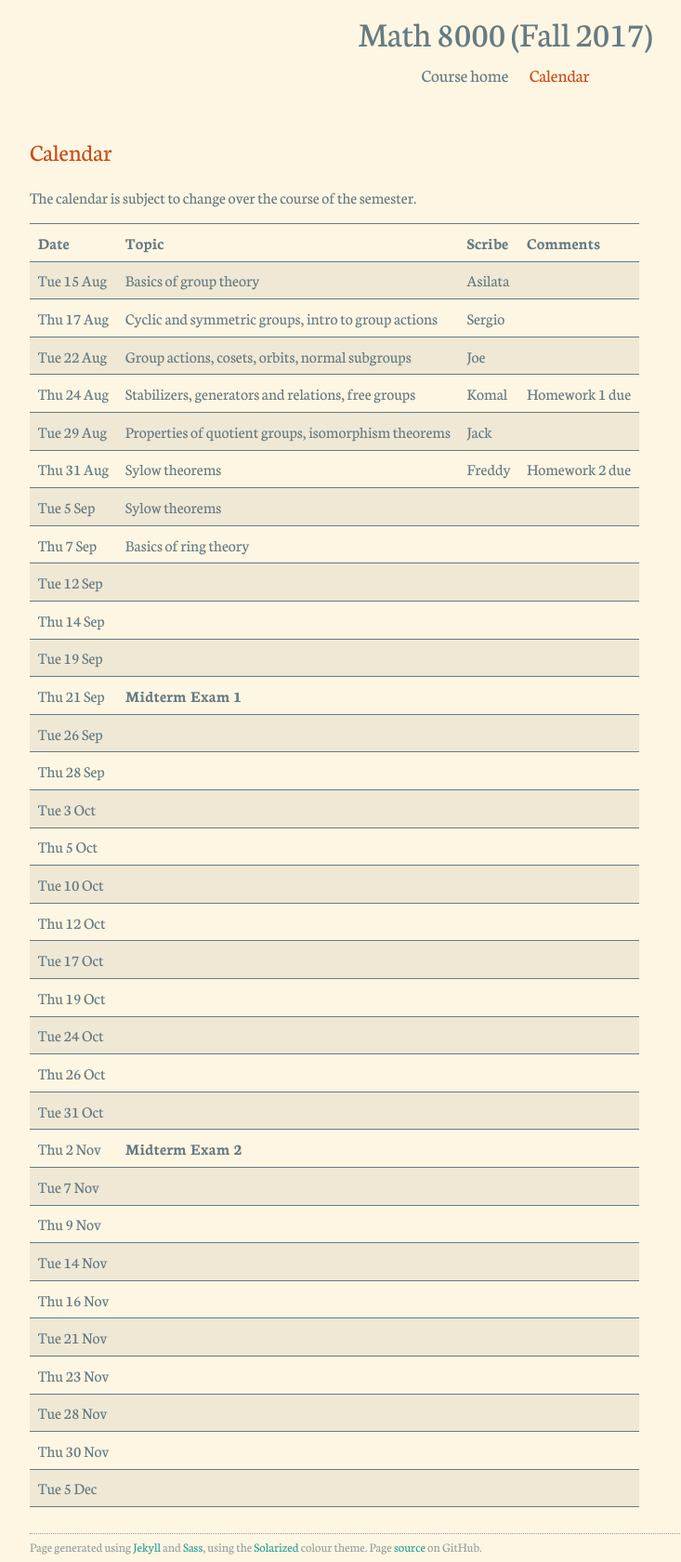
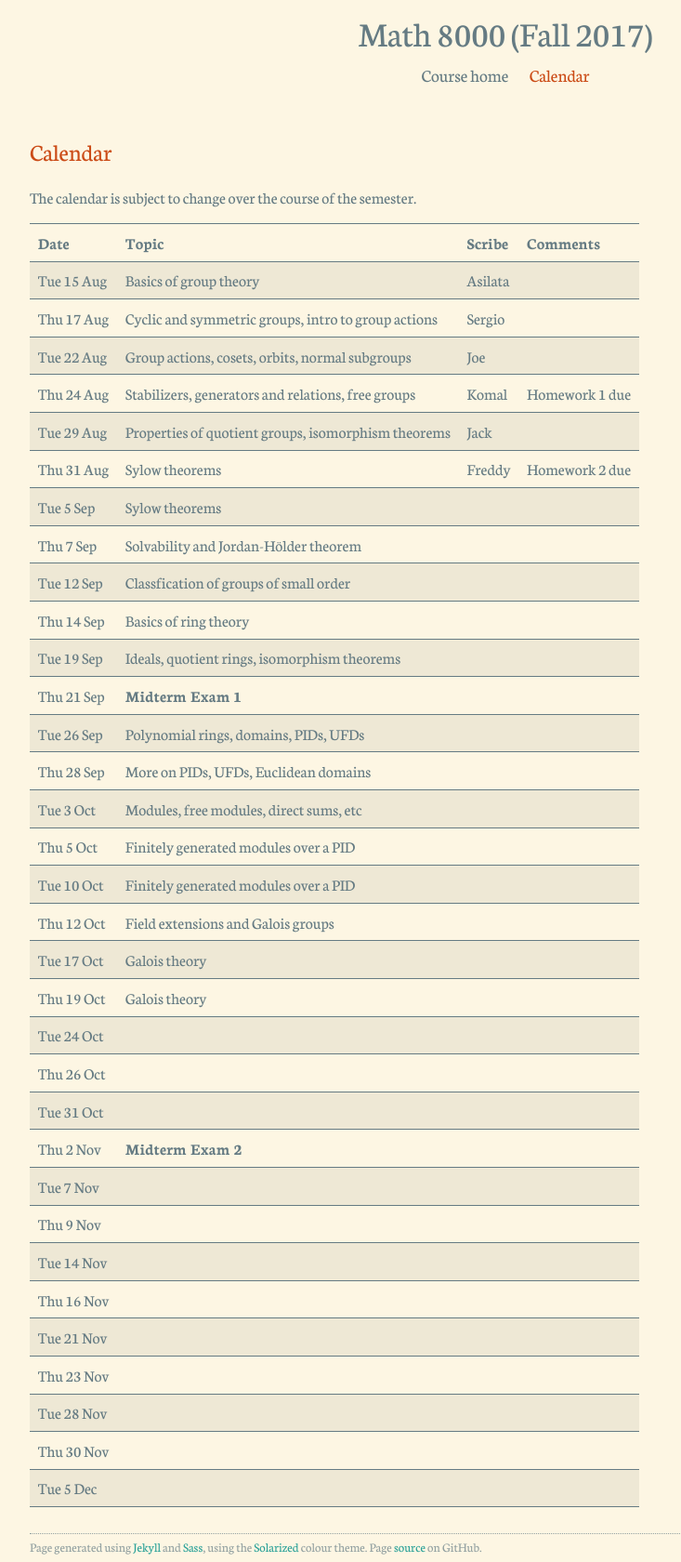
Before and after one commit to asilata/8000fall17, a Jekyll site: the page built from calendar.md, in a window 1280 px wide. Shown: the whole page at 93% size, without its empty margins (96-829 px from the left). Built offline with Jekyll 4.4.1, drawn with Linux system fonts in a browser that asks for light colours.

Commit message:
Updated tentative calendar.

```diff
--- a/_data/calendar.yml
+++ b/_data/calendar.yml
@@ -34,22 +34,22 @@
   comments:
 
 - date: "2017-09-07"
+  topic: Solvability and Jordan-Hölder theorem
+  scribe:
+  comments:
+
+- date: "2017-09-12"
+  topic: Classfication of groups of small order
+  scribe:
+  comments:
+
+- date: "2017-09-14"
   topic: Basics of ring theory
   scribe:
   comments:
 
-- date: "2017-09-12"
-  topic:
-  scribe:
-  comments:
-
-- date: "2017-09-14"
-  topic:
-  scribe:
-  comments:
-
 - date: "2017-09-19"
-  topic:
+  topic: Ideals, quotient rings, isomorphism theorems
   scribe:
   comments:
 
@@ -59,42 +59,42 @@
   comments:
 
 - date: "2017-09-26"
-  topic:
+  topic: Polynomial rings, domains, PIDs, UFDs
   scribe:
   comments:
 
 - date: "2017-09-28"
-  topic:
+  topic: More on PIDs, UFDs, Euclidean domains
   scribe:
   comments:
 
 - date: "2017-10-03"
-  topic:
+  topic: Modules, free modules, direct sums, etc
   scribe:
   comments:
 
 - date: "2017-10-05"
-  topic:
+  topic: Finitely generated modules over a PID
   scribe:
   comments:
 
 - date: "2017-10-10"
-  topic:
+  topic: Finitely generated modules over a PID
   scribe:
   comments:
 
 - date: "2017-10-12"
-  topic:
+  topic: Field extensions and Galois groups
   scribe:
   comments:
 
 - date: "2017-10-17"
-  topic:
+  topic: Galois theory
   scribe:
   comments:
 
 - date: "2017-10-19"
-  topic:
+  topic: Galois theory
   scribe:
   comments:
 
```
